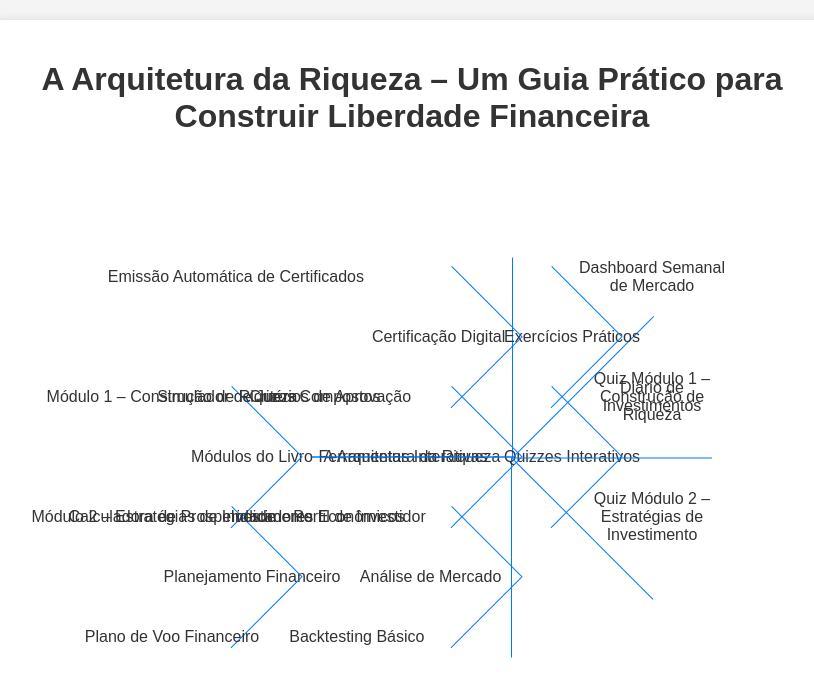
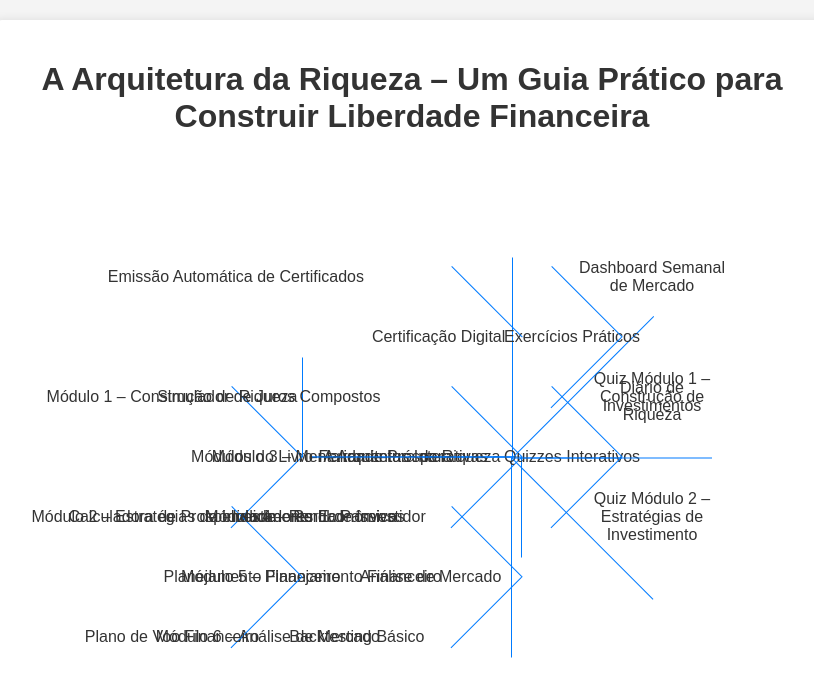
Before and after one commit to paulofbarros/mapa-mental-1, a plain HTML site: page index.html in a window 1280 px wide. Shown: the whole page, without its empty margins (228-1042 px from the left). Drawn offline with Linux system fonts and the light colour scheme.

Commit message:
Update index.html
Bug fixed

```diff
--- a/index.html
+++ b/index.html
@@ -76,6 +76,26 @@
       <div class="line" style="top: 50%; left: 30%; transform: translate(-50%, -50%); width: 100px; height: 1px; rotate: -45deg;"></div>
       <div class="node" style="top: 60%; left: 20%; transform: translate(-50%, -50%);">
         <a href="#" class="node-text">Módulo 2 – Estratégias de Investimento</a>
+      </div>
+
+      <div class="line" style="top: 50%; left: 30%; transform: translate(-50%, -50%); width: 100px; height: 1px; rotate: 90deg;"></div>
+      <div class="node" style="top: 50%; right: 30%; transform: translate(-50%, -50%);">
+        <a href="#" class="node-text">Módulo 3 – Mentalidade Próspera</a>
+      </div>
+
+      <div class="line" style="top: 50%; right: 30%; transform: translate(-50%, -50%); width: 100px; height: 1px; rotate: -90deg;"></div>
+      <div class="node" style="top: 60%; right: 40%; transform: translate(-50%, -50%);">
+        <a href="#" class="node-text">Módulo 4 – Renda Passiva</a>
+      </div>
+
+      <div class="line" style="top: 50%; right: 30%; transform: translate(-50%, -50%); width: 100px; height: 1px; rotate: 180deg;"></div>
+      <div class="node" style="top: 70%; right: 30%; transform: translate(-50%, -50%);">
+        <a href="#" class="node-text">Módulo 5 – Planejamento Financeiro</a>
+      </div>
+
+      <div class="line" style="top: 50%; right: 30%; transform: translate(-50%, -50%); width: 100px; height: 1px; rotate: 0deg;"></div>
+      <div class="node" style="top: 80%; right: 40%; transform: translate(-50%, -50%);">
+        <a href="#" class="node-text">Módulo 6 – Análise de Mercado</a>
       </div>
 
       <!-- Ramo 2: Ferramentas Interativas -->
@@ -174,11 +194,6 @@
       <div class="node" style="top: 20%; right: 40%; transform: translate(-50%, -50%);">
         <a href="#" class="node-text">Emissão Automática de Certificados</a>
       </div>
-
-      <div class="line" style="top: 30%; right: 30%; transform: translate(-50%, -50%); width: 100px; height: 1px; rotate: -45deg;"></div>
-      <div class="node" style="top: 40%; right: 40%; transform: translate(-50%, -50%);">
-        <a href="#" class="node-text">Critérios de Aprovação</a>
-      </div>
     </div>
   </div>
 
```
